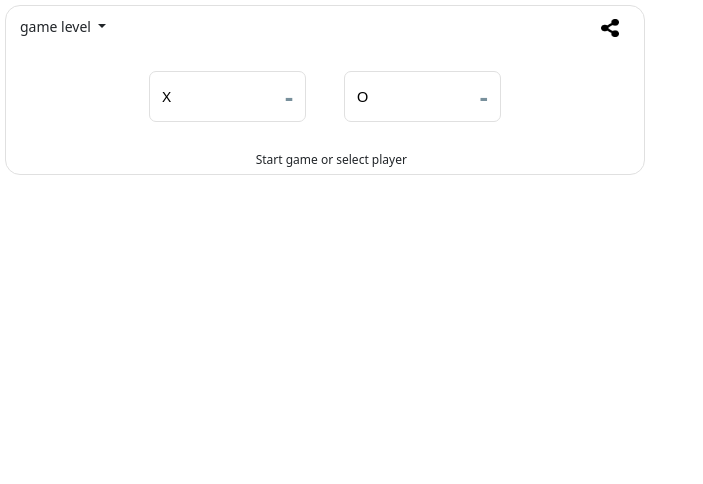
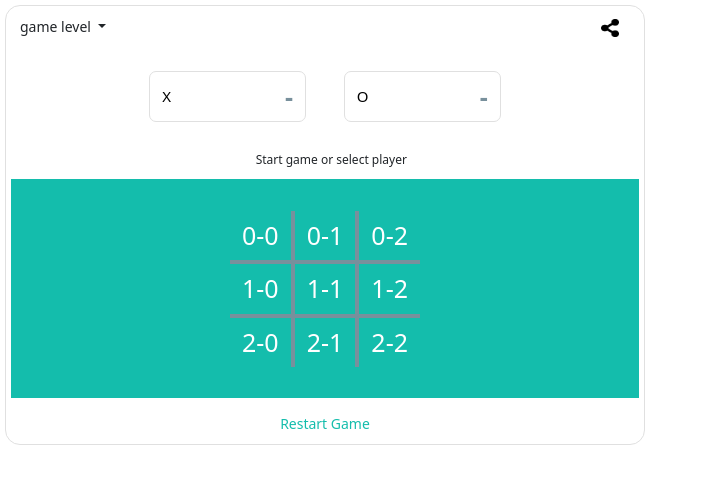
Before and after one commit to codedancer222/Tic-Tac-Toe-Python-Game-Development, a Flask app: page / in a window 1280 px wide. Shown: the top 484 px of the page, without its empty margins (0-703 px from the left). Run offline with Flask 2, Linux system fonts and the light colour scheme; some libraries are stand-ins or nearby versions.

Commit message:
update index.html script structure

```diff
--- a/main.py
+++ b/main.py
@@ -36,7 +36,6 @@ def home() :
   game_loop()
   return render_template("index.html", options = game.level_options, attr = ATTR )
 
-
 # -------------------------------------------------------------------------------------------
 # Routes for data transfer from/to javascript
 # -------------------------------------------------------------------------------------------
--- a/static/js/index.js
+++ b/static/js/index.js
@@ -50,7 +50,3 @@ function set_role_O() {
   });
 
 }
-
-// ----------------------------------------------------------------------------
-// Player Turn
-// ----------------------------------------------------------------------------
--- a/templates/game-board.html
+++ b/templates/game-board.html
@@ -1,17 +1,17 @@
   <div class="game game-board">
     <div class="squares">
-      {% for row in range(board['row']) %}
+      {% for row in range(attr['game_board']['row']) %}
         <div class="row">
-          {% for col in range(board['col']) %}
+          {% for col in range(attr['game_board']['col']) %}
             <div class="col-auto">
               {% if row == 0 and col == 0 %}
                 <div class="btn square no-top-border no-left-border" href="#">{{ row }}-{{ col }}
 
-             {% elif row == (board['row']-1) and col == 0 %}
+             {% elif row == (attr['game_board']['row']-1) and col == 0 %}
                 <div class="btn square no-bottom-border no-left-border" href="#">{{ row }}-{{ col }}
-              {% elif row == 0 and col == (board['col']-1) %}
+              {% elif row == 0 and col == (attr['game_board']['col']-1) %}
                 <div class="btn square no-top-border no-right-border" href="#">{{ row }}-{{ col }}
-              {% elif row == (board['row']-1) and col == (board['col']-1) %}
+              {% elif row == (attr['game_board']['row']-1) and col == (attr['game_board']['col']-1) %}
                 <div class="btn square no-bottom-border no-right-border" href="#">{{ row }}-{{ col }}
 
               {% elif row == 0 %}
@@ -19,10 +19,10 @@
               {% elif col == 0 %}
                 <div class="btn square no-left-border" href="#">{{ row }}-{{ col }}
 
-              {% elif row == (board['row']-1) %}
+              {% elif row == (attr['game_board']['row']-1) %}
                 <div class="btn square no-bottom-border" href="#">{{ row }}-{{ col }}
 
-              {% elif col == (board['col']-1)  %}
+              {% elif col == (attr['game_board']['col']-1)  %}
                 <div class="btn square no-right-border" href="#">{{ row }}-{{ col }}
 
               {% else %}
--- a/templates/index.html
+++ b/templates/index.html
@@ -3,5 +3,7 @@
     {% include "game-level.html" %}
     {% include "game-role.html" %}
     {% include "game-turn.html" %}
+    {% include "game-board.html" %}
+    {% include "game-restart.html" %}
   </div>
 {% include "footer.html" %}
```
